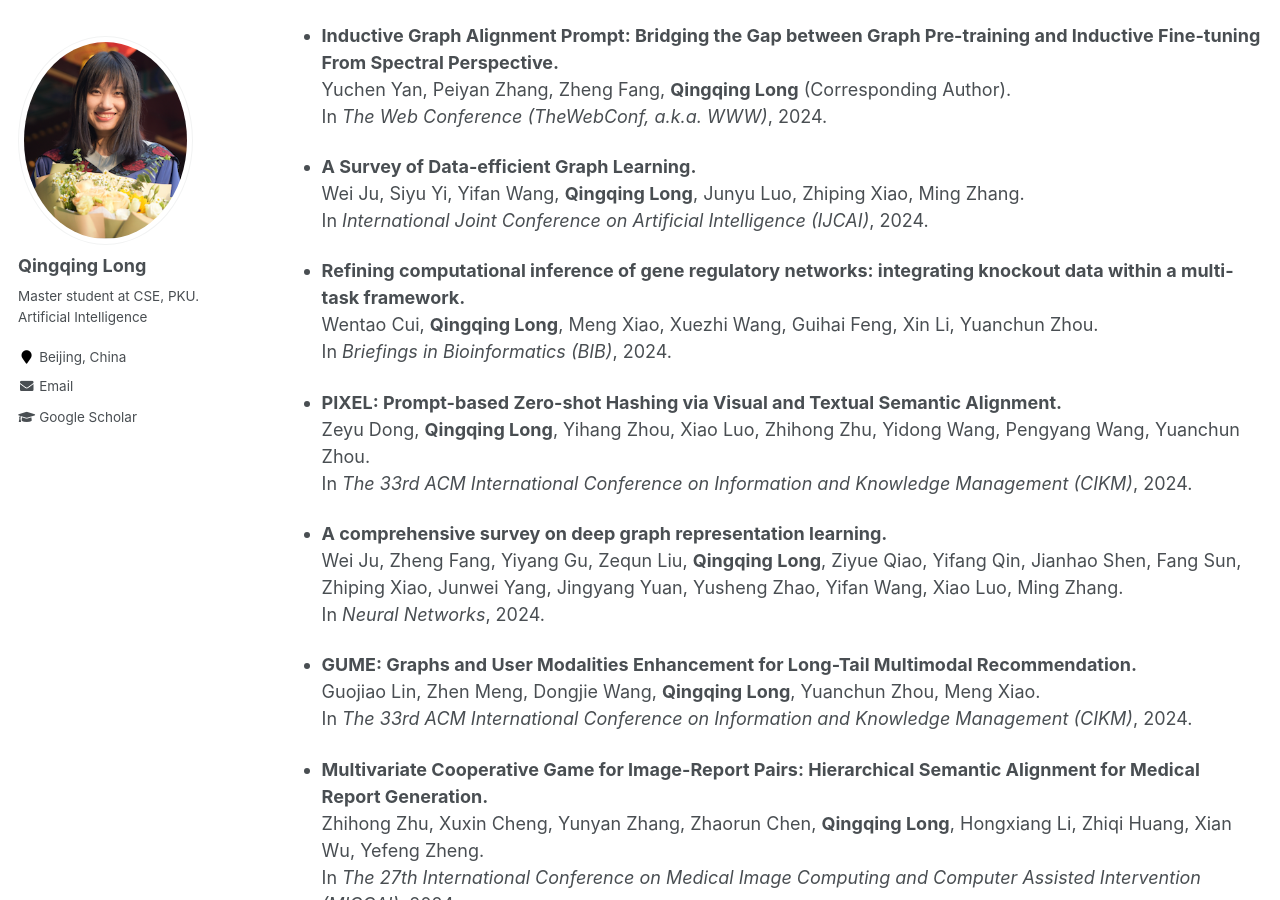
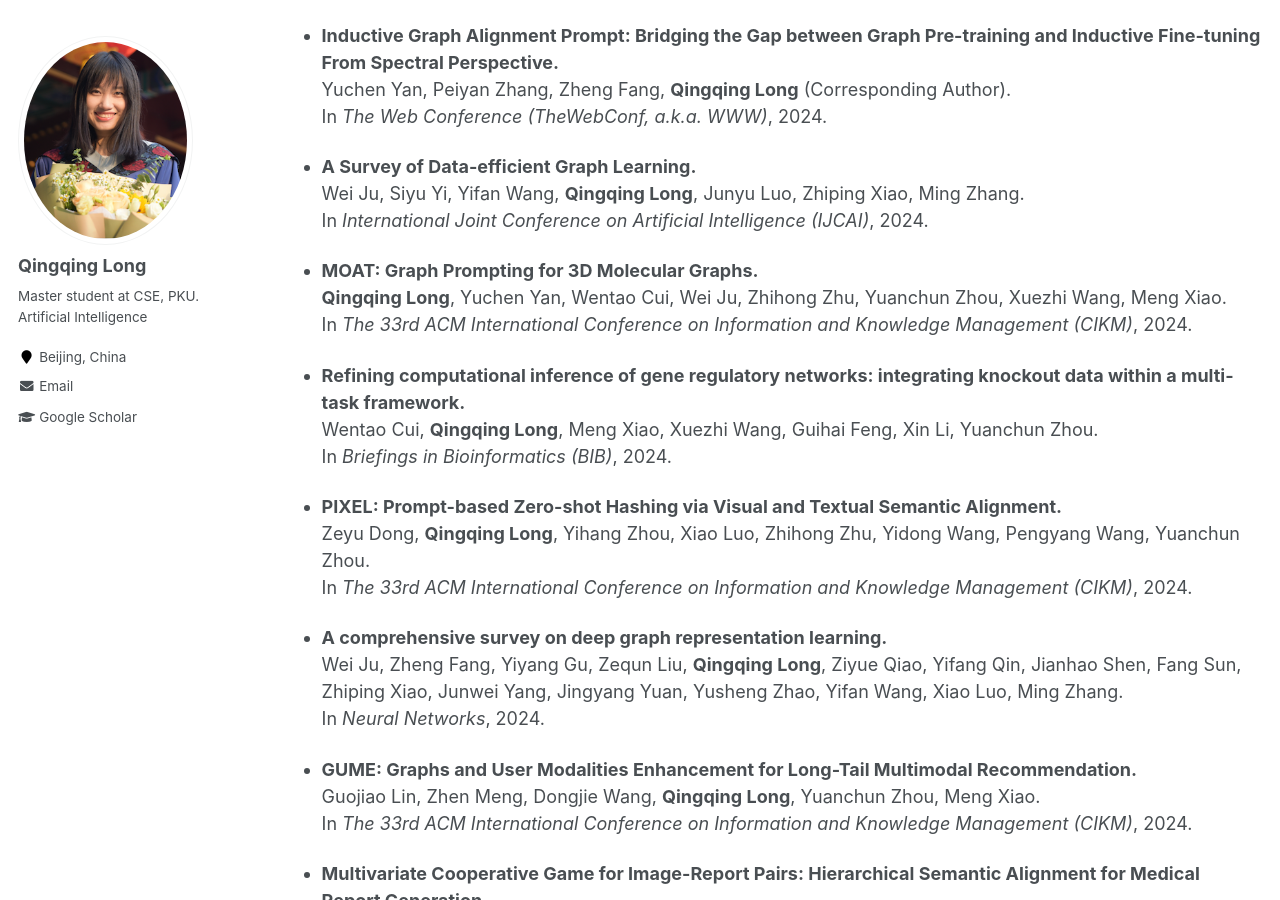
Before and after one commit to YimiAChack/YimiAChack.github.io, a Jekyll site: the page built from _pages/publications.md, in a window 1280 px wide and 900 px high, scrolled down 391 px. Built offline with Jekyll 4.4.1, drawn with Linux system fonts in a browser that asks for light colours.

Commit message:
Update publications.md

```diff
--- a/_pages/publications.md
+++ b/_pages/publications.md
@@ -15,6 +15,9 @@ Yuchen Yan, Peiyan Zhang, Zheng Fang, **Qingqing Long** (Corresponding Author).
 
 * **A Survey of Data-efficient Graph Learning.** <br>
 Wei Ju, Siyu Yi, Yifan Wang, **Qingqing Long**, Junyu Luo, Zhiping Xiao, Ming Zhang.  <br>In *International Joint Conference on Artificial Intelligence (IJCAI)*, 2024.
+
+* **MOAT: Graph Prompting for 3D Molecular Graphs.** <br>
+**Qingqing Long**, Yuchen Yan, Wentao Cui, Wei Ju, Zhihong Zhu, Yuanchun Zhou, Xuezhi Wang, Meng Xiao. <br>In *The 33rd ACM International Conference on Information and Knowledge Management (CIKM)*, 2024.
 
 * **Refining computational inference of gene regulatory networks: integrating knockout data within a multi-task framework.** <br>
 Wentao Cui, **Qingqing Long**, Meng Xiao, Xuezhi Wang, Guihai Feng, Xin Li, Yuanchun Zhou. <br>In *Briefings in Bioinformatics (BIB)*, 2024.
```
